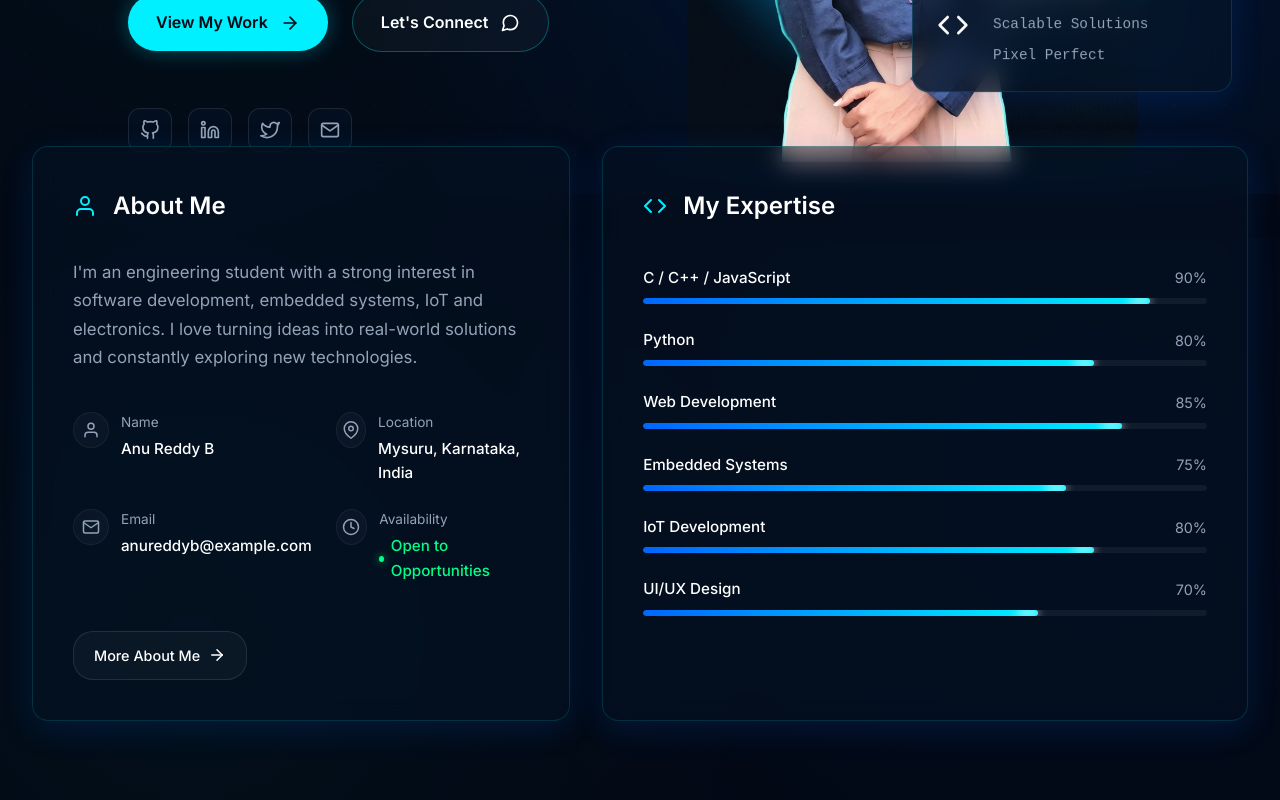
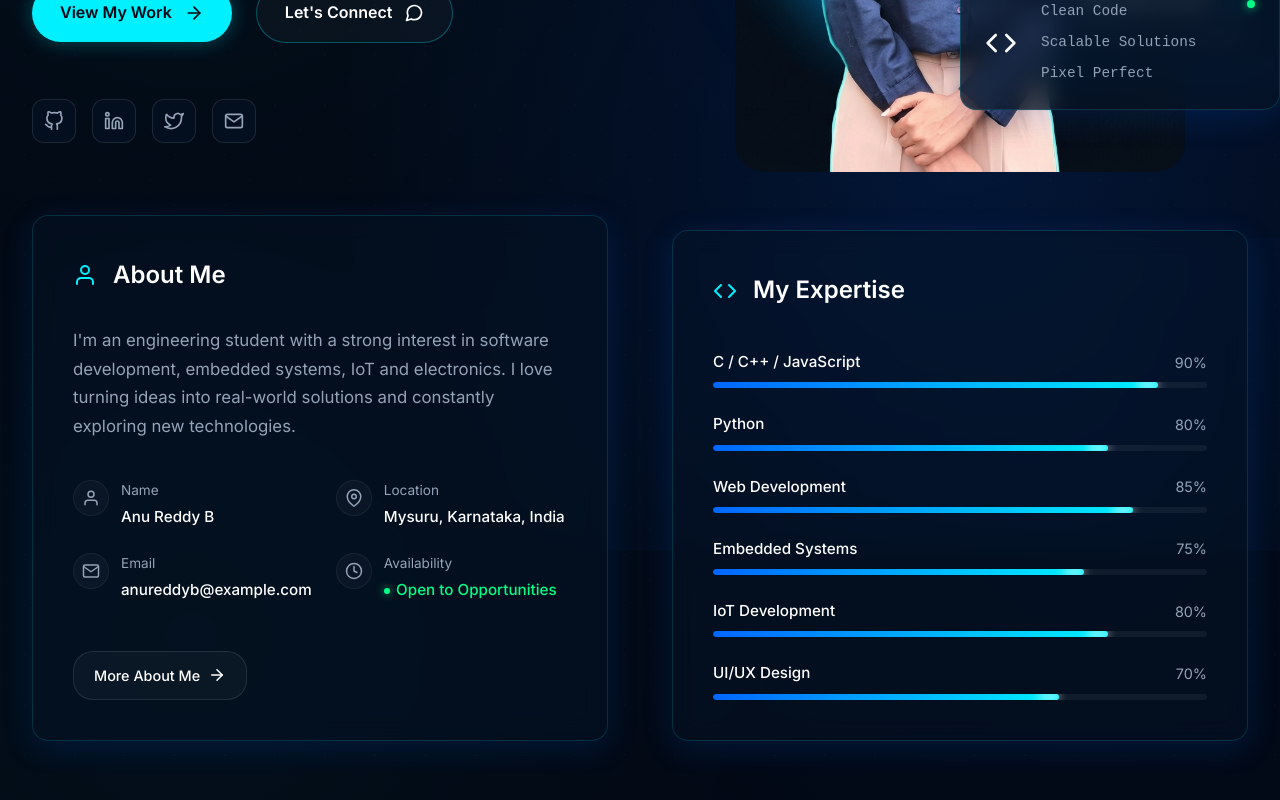
Before and after one commit to anureddyb20/anu, a Next.js app: page / in a window 1280 px wide. Shown: the part 562-1362 px from the top of the page. Built offline with nearby package versions, Linux system fonts and the light colour scheme.

Commit message:
feat: implement home page with hero section component

```diff
--- a/src/app/page.tsx
+++ b/src/app/page.tsx
@@ -1,7 +1,6 @@
 import Navbar from '@/components/Navbar';
 import HeroSection from '@/components/HeroSection';
-import AboutCard from '@/components/AboutCard';
-import ExpertiseCard from '@/components/ExpertiseCard';
+
 import styles from './page.module.css';
 
 export default function Home() {
@@ -10,17 +9,7 @@ export default function Home() {
       <Navbar />
       <HeroSection />
 
-      <section id="about" className={`container ${styles.aboutSection}`}>
-        <div className={styles.aboutGrid}>
-          <div className="animate-fade-in delay-200">
-            <AboutCard />
-          </div>
-          <div className="animate-fade-in delay-400">
-            <ExpertiseCard />
-          </div>
-        </div>
-      </section>
-
+      {/* Additional sections (Projects, Process, Testimonials, Contact) can be added here */}
       {/* Additional sections (Projects, Process, Testimonials, Contact) can be added here */}
       <div className={styles.spacer}></div>
     </main>
--- a/src/components/HeroSection.tsx
+++ b/src/components/HeroSection.tsx
@@ -2,6 +2,8 @@ import Image from 'next/image';
 import styles from './HeroSection.module.css';
 import FloatingStatCard from '@/components/FloatingStatCard';
 import FloatingCodeCard from '@/components/FloatingCodeCard';
+import AboutCard from '@/components/AboutCard';
+import ExpertiseCard from '@/components/ExpertiseCard';
 
 export default function HeroSection() {
   return (
@@ -14,7 +16,7 @@ export default function HeroSection() {
         <div className={styles.grid}>
 
           {/* Left Column - Content */}
-          <div className={`${styles.content} animate-fade-in delay-100`}>
+          <div className={`${styles.content} animate-fade-in delay-100`} style={{ display: 'flex', flexDirection: 'column', height: '100%' }}>
             <div className={styles.statusPill}>
               <span className={styles.statusDot}></span>
               Aspiring Developer
@@ -57,9 +59,14 @@ export default function HeroSection() {
                 <svg xmlns="http://www.w3.org/2000/svg" width="20" height="20" viewBox="0 0 24 24" fill="none" stroke="currentColor" strokeWidth="2" strokeLinecap="round" strokeLinejoin="round"><path d="M4 4h16c1.1 0 2 .9 2 2v12c0 1.1-.9 2-2 2H4c-1.1 0-2-.9-2-2V6c0-1.1.9-2 2-2z"></path><polyline points="22,6 12,13 2,6"></polyline></svg>
               </a>
             </div>
+
+            <div style={{ marginTop: '3rem' }}>
+              <AboutCard />
+            </div>
           </div>
 
-          {/* Right Column - Portrait */}
+          {/* Right Column */}
+          <div style={{ display: 'flex', flexDirection: 'column', height: '100%' }}>
             <div className={`${styles.portraitWrapper} animate-fade-in delay-300`}>
               <div className={styles.portraitGlow}></div>
 
@@ -104,6 +111,11 @@ export default function HeroSection() {
               </div>
 
             </div>
+
+            <div style={{ marginTop: 'auto', paddingTop: '3rem' }}>
+               <ExpertiseCard />
+            </div>
+          </div>
         </div>
       </div>
     </section>
```
Lines whose indentation alone changed are shown as unchanged.
